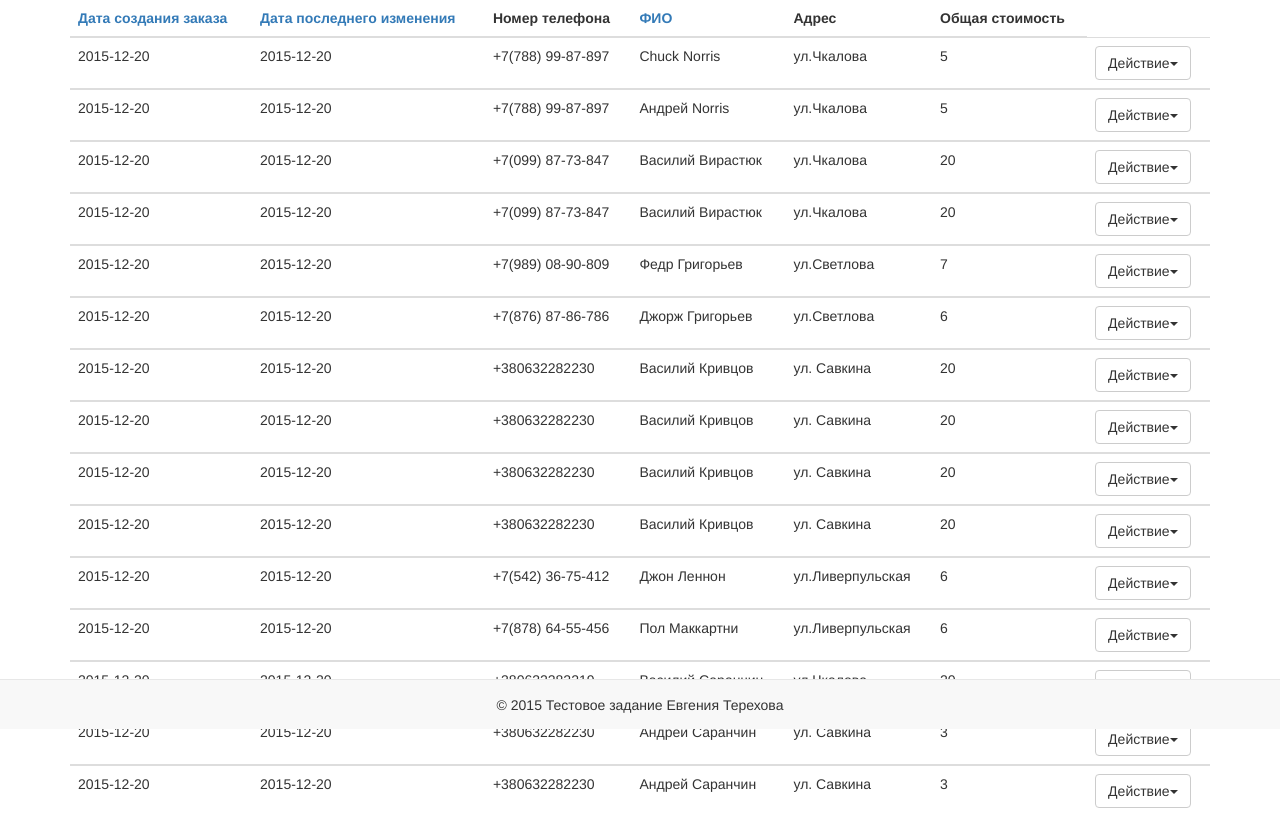
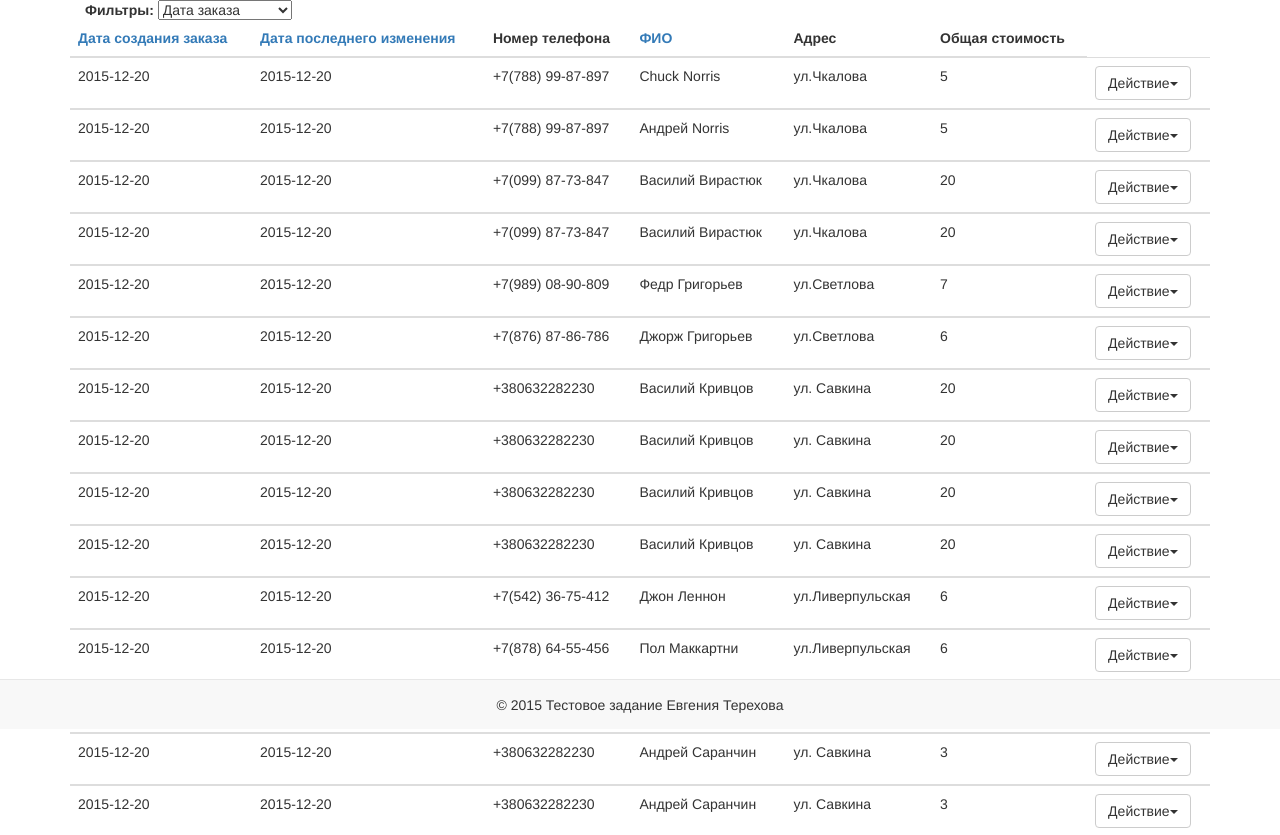
Before and after one commit to kiwistudio/Customers, a Django app: page /orderlist/ in a window 1280 px wide. Shown: the part 71-906 px from the top of the page. Run offline with Django 3.2, Linux system fonts and the light colour scheme; data comes from the database, SQL or seed files in the repository; both versions use the stored data as it was after the commit; some libraries are stand-ins or nearby versions.

Commit message:
some changes

```diff
--- a/orderlist_app/templates/orderlist.html
+++ b/orderlist_app/templates/orderlist.html
@@ -5,6 +5,17 @@
 
 
 {% block content %}
+
+{% block menu_groups %}
+    <div class="col-xs-4" id="group-selector">
+    <strong>Фильтры: </strong>
+    <select>
+      <option value="">Дата заказа</option>
+      <option value="">Номер телефона</option>
+      <option value="">архивные заказы</option>
+    </select>
+    </div>
+    {% endblock menu_groups %}
 
   <table class="table table-hover">
   {% with order_by=request.GET.order_by reverse=request.GET.reverse %}
@@ -59,27 +70,7 @@
     </tbody>
   </table>
 
-
-   <form method="post" enctype="multipart/form-data" role="form">
-      {% csrf_token %}
-
-	<div class="row" id="content-columns">
-    <div class="col-xs-7" id="content-column" style="padding-left: 300px !important;
-                                                    margin-bottom:150px !important">
-	  <div class="col-xs-8" id="content-column">
-          <input class="btn btn-success" onclick="window.history.back();" type="button" value="Назад"/>
-	  </div>
-	  <div class="col-xs-1" id="content-column">
-          <button type="submit" name="exit" class="btn btn-success">Выход</button>
-	  </div>
-    </div>
-	</div>
-
-  </form>
-
-
-
-{% if customer.has_other_pages %}
+  {% if customer.has_other_pages %}
 {% with order_by=request.GET.order_by reverse=request.GET.reverse %}
 <nav class='col-xs-12'>
   <ul class="pagination">
@@ -102,4 +93,26 @@
 {% endwith %}
 {% endif %}
 
+
+   <form method="post" enctype="multipart/form-data" role="form">
+      {% csrf_token %}
+
+	<div class="row" id="content-columns">
+    <div class="col-xs-7" id="content-column" style="padding-left: 300px !important;
+                                                    margin-bottom:150px !important">
+	  <div class="col-xs-8" id="content-column">
+          <input class="btn btn-success" onclick="window.history.back();" type="button" value="Назад"/>
+	  </div>
+	  <div class="col-xs-1" id="content-column">
+          <button type="submit" name="exit" class="btn btn-success">Выход</button>
+	  </div>
+    </div>
+	</div>
+
+  </form>
+
+
+
+
+
 {% endblock content %}
```
Also changed, not shown: db.sqlite3.
